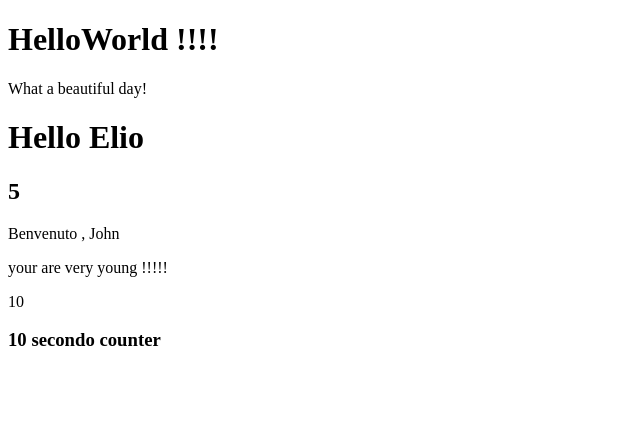
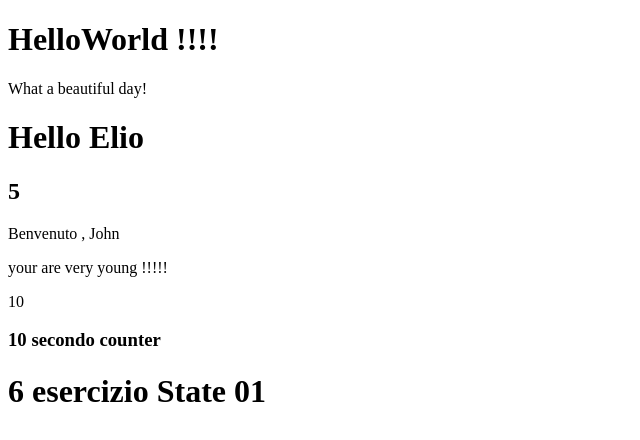
Before and after one commit to Castels88/React-esercizi, a React (Create React App) app: page / in a window 1280 px wide. Shown: the top 440 px of the page, without its empty margins (0-640 px from the left). Built offline with nearby package versions, Linux system fonts and the light colour scheme.

Commit message:
esercizio state 1

```diff
--- a/src/App.js
+++ b/src/App.js
@@ -4,6 +4,7 @@ import { HelloWorld } from "./Helloworld";
 import { Message } from "./Message";
 import { Name } from "./Name";
 import { SecondCounter } from "./SecondCounter";
+import { ThirdCounter } from "./ThirdCounter";
 import { Welcome } from "./Welcome";
 export class App extends React.Component{
 render(){
@@ -15,6 +16,7 @@ render(){
         <Welcome name="John" age={17}/>
         <Counter InitialValue={0} IncrementValue={1}/>
         <SecondCounter NumeroIniziale={0}/>
+        <ThirdCounter count={1} />
     </div>
     )
 }
--- /dev/null
+++ b/src/ThirdCounter.js
@@ -0,0 +1,30 @@
+import React from "react";
+export class ThirdCounter extends React.Component{
+    state = {
+        count : this.props.count
+    }
+
+    constructor(props){
+    super(props)
+    setInterval(()=>{
+        this.setState((state)=>{
+            return{
+                count: state.count + 1
+            }
+        })
+    },1000)
+    }
+    render(){
+        return <h1>{this.state.count} esercizio State 01 </h1>
+    }
+}
+
+
+
+
+
+
+// State 01
+// Create a Counter class component with an internal state containing a count property,
+// initialized to 0. The Counter component should render the count property within an h1 tag,
+// and the count property should be incremented by 1 every second;
```
